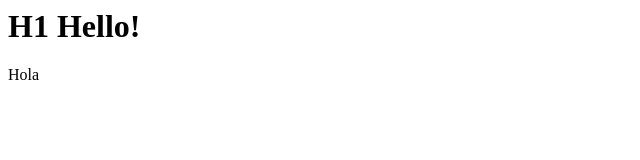
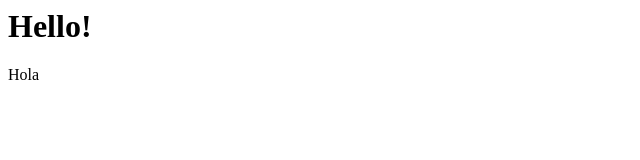
Before and after one commit to lyte99/webtest, a plain HTML site: page index.html in a window 1280 px wide. Shown: the whole page, without its empty margins (0-640 px from the left). Drawn offline with Linux system fonts and the light colour scheme.

Commit message:
Update index.html

```diff
--- a/index.html
+++ b/index.html
@@ -3,7 +3,7 @@
 </head>
 <body>
 
-<h1>H1 Hello!</h1>
+<h1>Hello!</h1>
 <div>
 Hola
 </div>
```
